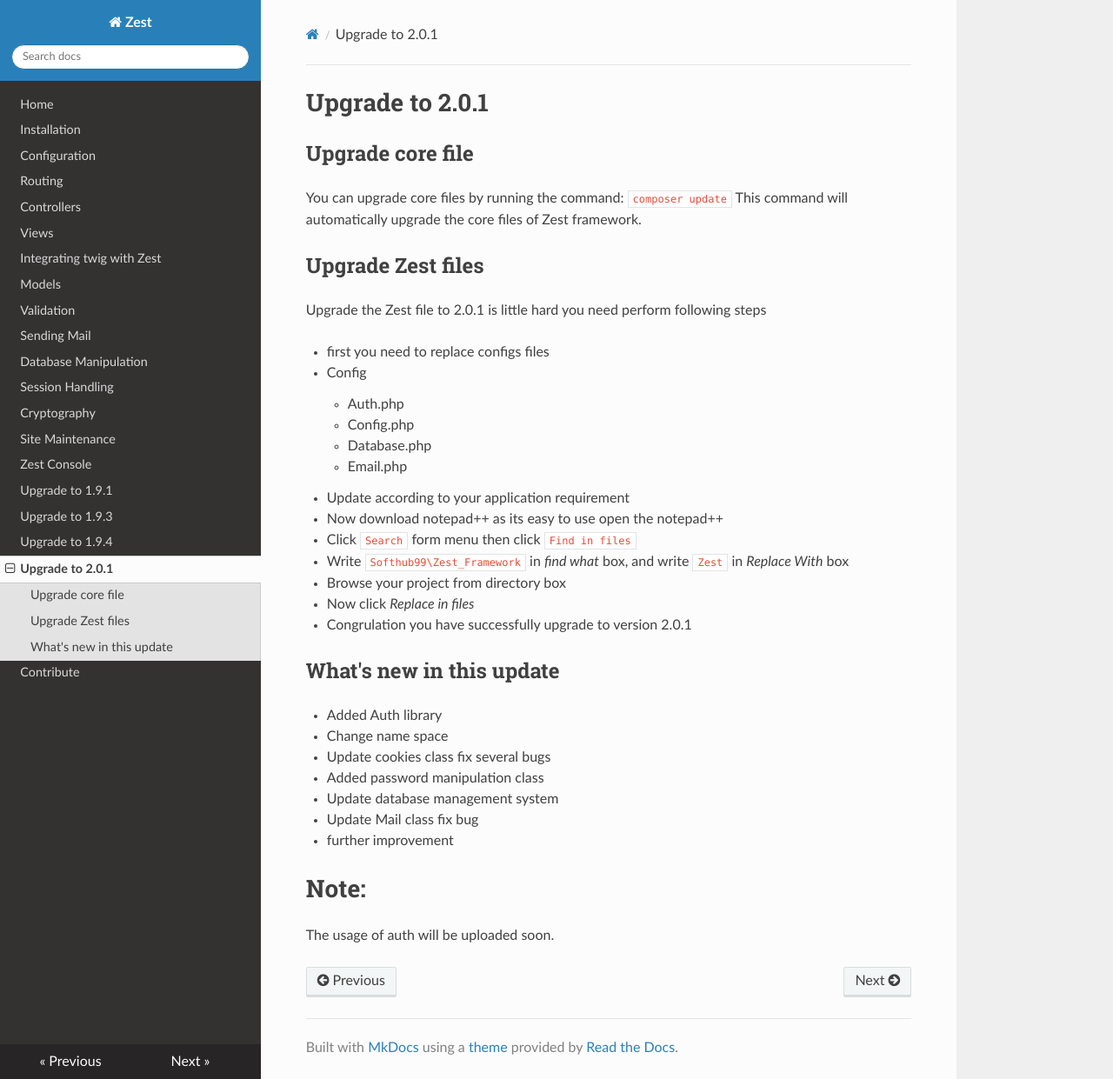
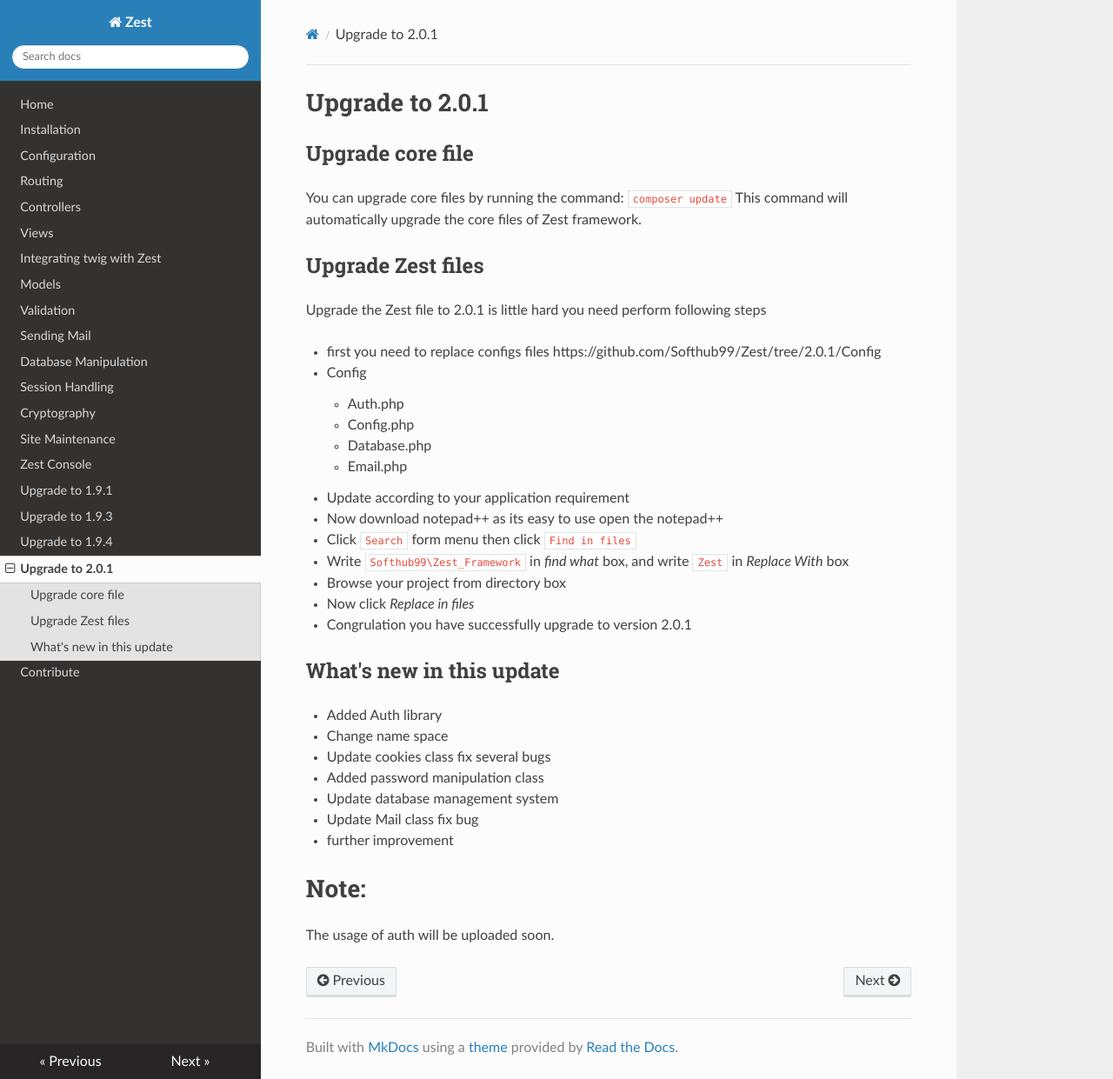
Before and after one commit to alphazframework/zest-docs-latest, an MkDocs documentation site: the page built from docs/UPGRADE-2.0.1.md, in a window 1280 px wide and 1241 px high. Shown: the whole window at 87% size. Built offline with MkDocs 1.6.1, drawn with Linux system fonts in a browser that asks for light colours; nearby versions of some CDN libraries; old or Windows-style settings are respelled for this version of MkDocs; part of the change alters nothing that is shown.

Commit message:
Update UPGRADE-2.0.1.md

```diff
--- a/docs/UPGRADE-2.0.1.md
+++ b/docs/UPGRADE-2.0.1.md
@@ -10,7 +10,7 @@ This command will automatically upgrade the core files of Zest framework.
 Upgrade the Zest file to 2.0.1 is little hard
 you need perform following steps
 
-- first you need to replace configs files
+- first you need to replace configs files https://github.com/Softhub99/Zest/tree/2.0.1/Config
   - Config
     - Auth.php
     - Config.php
```
